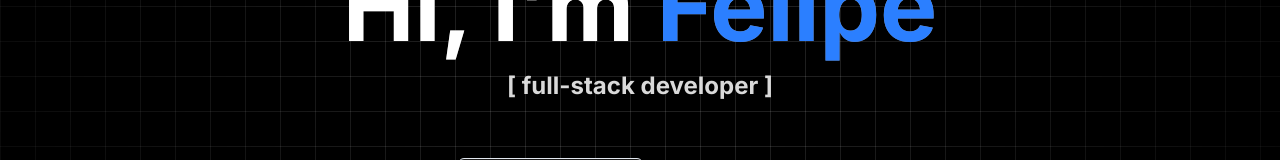
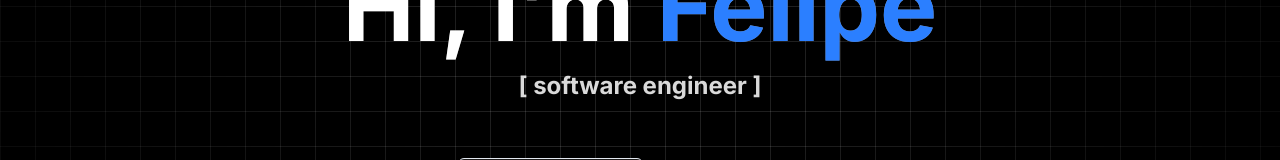
Before and after one commit to xxfmin/personal-portfolio, a Next.js app: page / in a window 1280 px wide. Shown: the part 344-504 px from the top of the page. Built offline with nearby package versions, Linux system fonts and the light colour scheme.

Commit message:
changed title

```diff
--- a/components/Hero.tsx
+++ b/components/Hero.tsx
@@ -31,7 +31,7 @@ const Hero = () => {
             Hi, I’m <span className="text-blue-500">Felipe</span>
           </p>
           <p className="text-xl font-bold text-white/85 sm:text-2xl">
-            &#91; full-stack developer &#93;
+            &#91; software engineer &#93;
           </p>
           <div className="flex flex-row justify-center items-center pt-14 gap-10">
             <ShinyButton icon={<ChevronRight />}>
```
